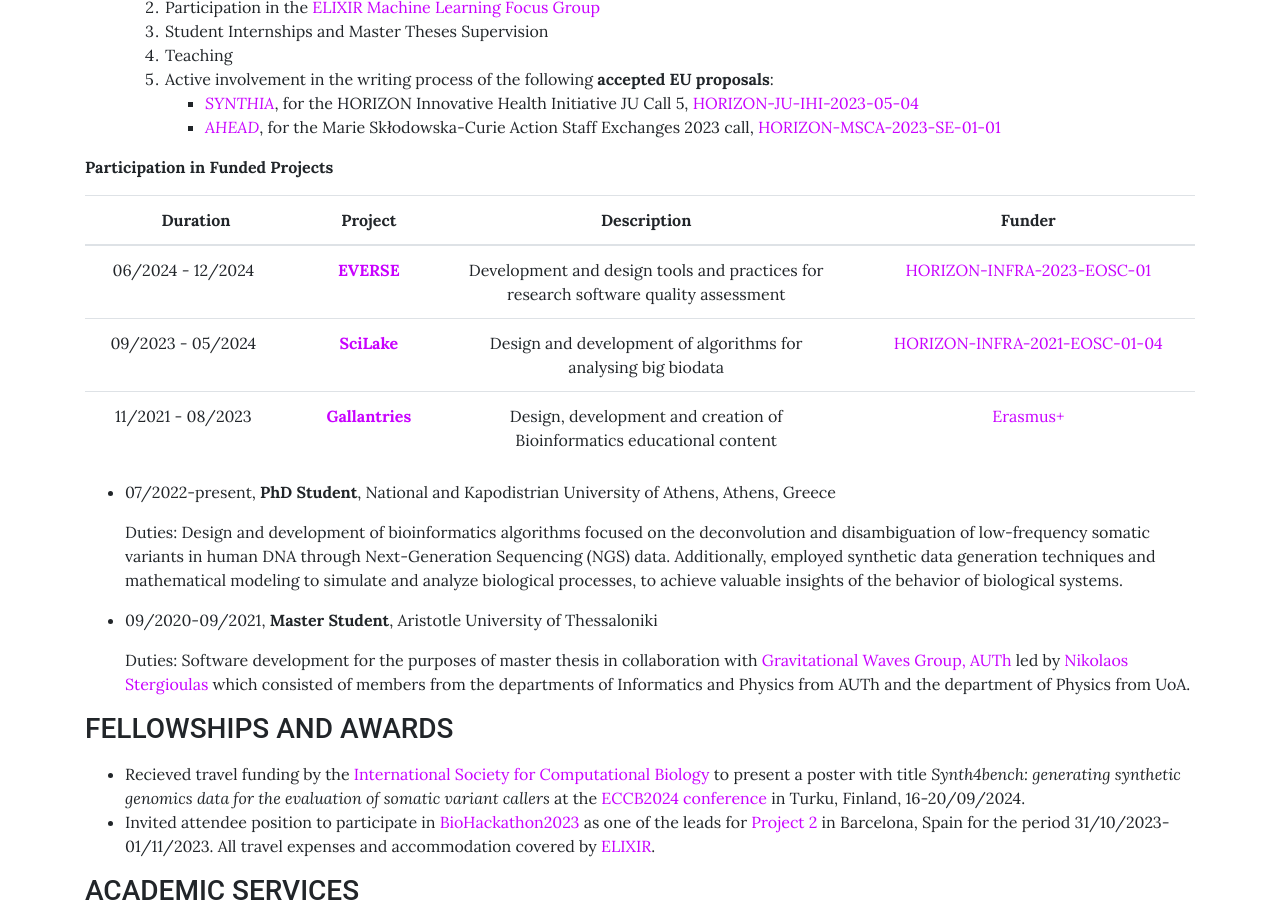
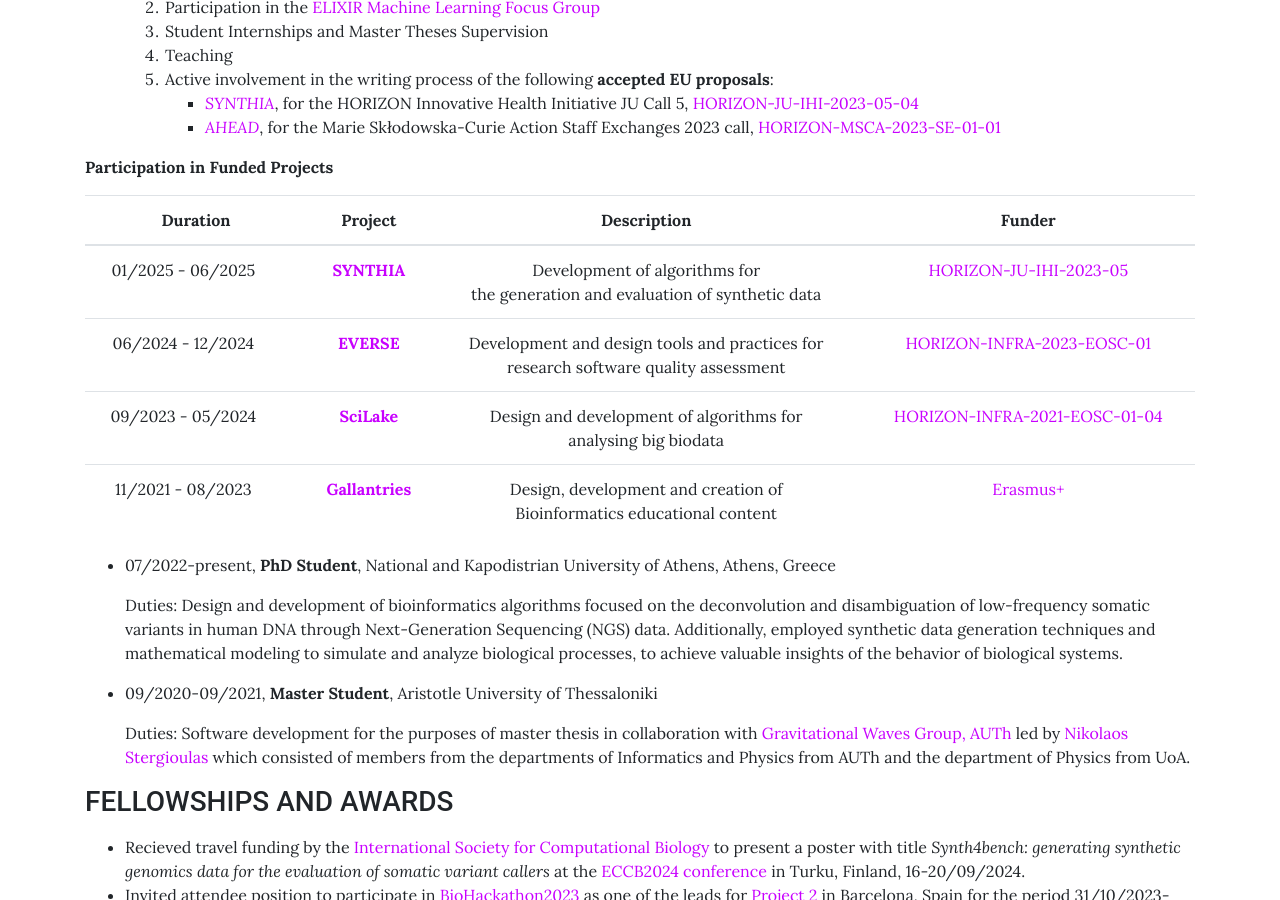
Before and after one commit to sfragkoul/sfragkoul.github.io, a Jekyll site: the page built from pages/CV.md, in a window 1280 px wide and 900 px high, scrolled down 844 px. Built offline with Jekyll 4.4.1, drawn with Linux system fonts in a browser that asks for light colours.

Commit message:
Update CV.md

```diff
--- a/pages/CV.md
+++ b/pages/CV.md
@@ -39,6 +39,7 @@
 
 | Duration  | Project  | Description   |  Funder |
 |:-:|:-:|:-:|:-:|
+| 01/2025 - 06/2025    &nbsp; &nbsp; &nbsp; |  [**SYNTHIA**](https://www.ihi-synthia.eu/) | Development of algorithms for <br/> the generation and evaluation of synthetic data  |  [HORIZON-JU-IHI-2023-05](https://ec.europa.eu/info/funding-tenders/opportunities/portal/screen/myarea/project/101172872/program/43108390/details) |
 | 06/2024 - 12/2024    &nbsp; &nbsp; &nbsp; |  [**EVERSE**](https://everse.software/) | Development and design tools and practices for <br/> research software quality assessment  |  [HORIZON-INFRA-2023-EOSC-01](https://ec.europa.eu/info/funding-tenders/opportunities/portal/screen/opportunities/topic-details/horizon-infra-2023-eosc-01-02) |
 | 09/2023 - 05/2024 &nbsp; &nbsp; &nbsp; |  [**SciLake**](https://scilake.eu/) |  Design and development of algorithms for <br/> analysing big biodata |  [HORIZON-INFRA-2021-EOSC-01-04](https://ec.europa.eu/info/funding-tenders/opportunities/portal/screen/opportunities/topic-details/horizon-infra-2021-eosc-01-04) |
 |  11/2021 - 08/2023 &nbsp; &nbsp; &nbsp; |  [**Gallantries**](https://gallantries.github.io/) |  Design, development and creation of <br/> Bioinformatics educational content |  [Erasmus+](https://ec.europa.eu/programmes/erasmus-plus/node_en) |
```
